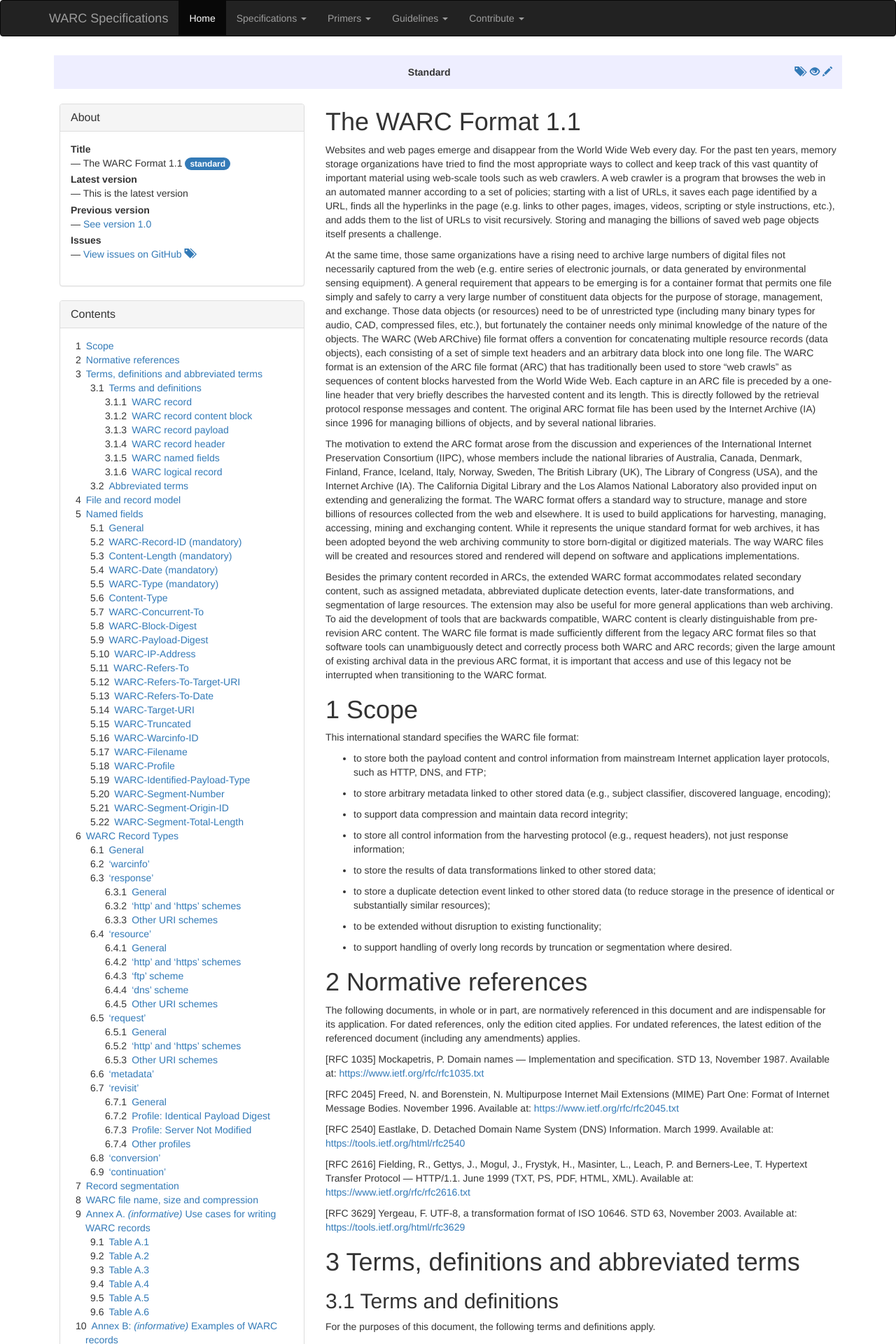
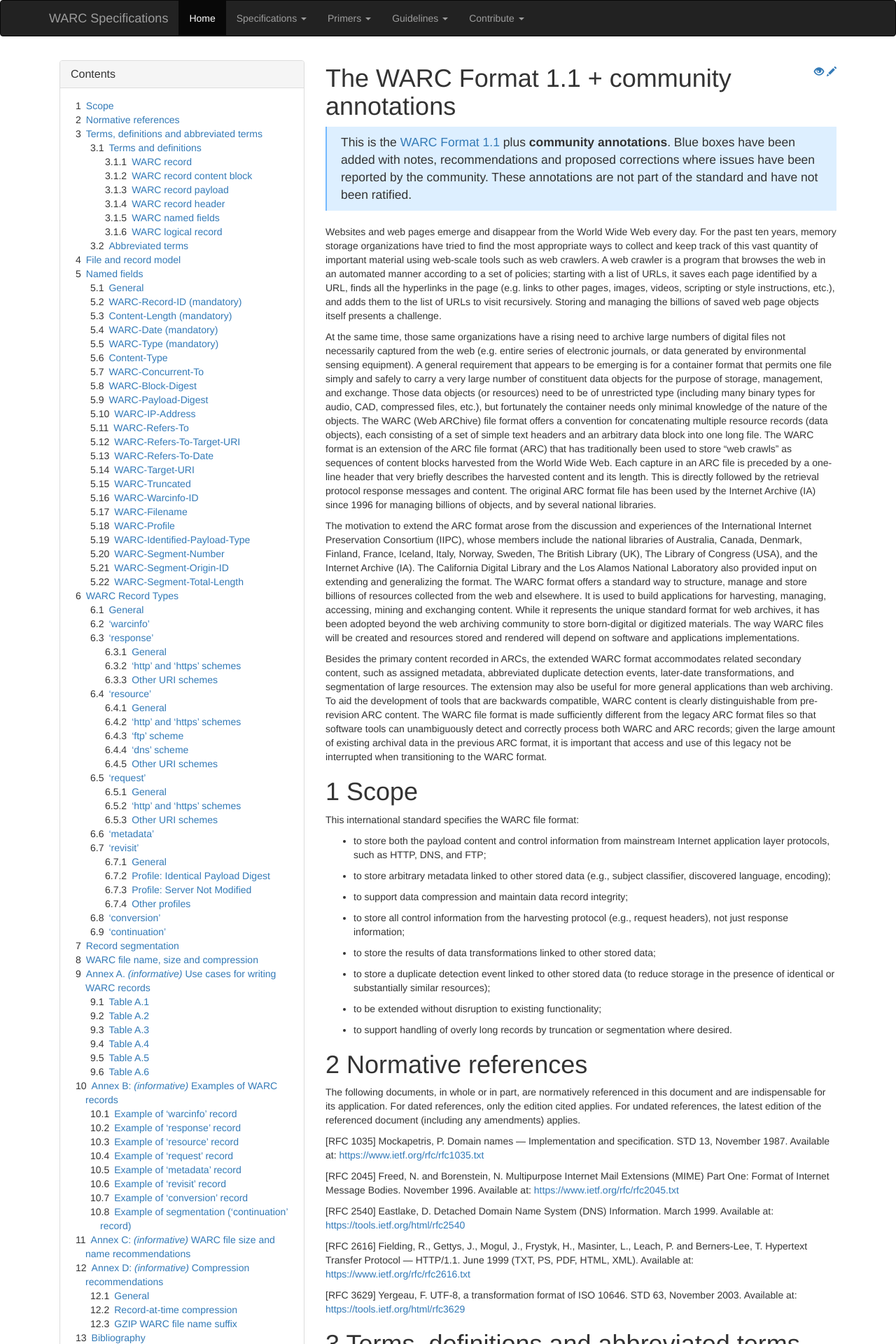
Before and after one commit to iipc/warc-specifications, a Jekyll site: the page built from specifications/warc-format/warc-1.1-annotated/index.md, in a window 1280 px wide. Shown: the top 1920 px of the page at 70% size. Built offline with Jekyll 4.4.1, drawn with Linux system fonts in a browser that asks for light colours; nearby versions of some CDN libraries; some of the changed text lies outside the part shown.

Commit message:
WARC/1.1 annotated: introduction

```diff
--- a/specifications/warc-format/warc-1.1-annotated/index.md
+++ b/specifications/warc-format/warc-1.1-annotated/index.md
@@ -1,12 +1,24 @@
 ---
 title: The WARC Format
-status: standard
-version: 1.1
+version: 1.1 + community annotations
 numbered: true
 latest: true
 version-of: warc-format
-previous-version: 1.0
+previous-version: 1.1
 ---
+
+<style>
+blockquote {
+    background: #ddefff;
+    border-left: 2px solid #74baff;
+}
+</style>
+
+> This is the [WARC Format 1.1](../warc-1.1/) plus **community
+> annotations**. Blue boxes have been added with notes, recommendations
+> and proposed corrections where issues have been reported by the
+> community. These annotations are not part of the standard and have
+> not been ratified.
 
 Websites and web pages emerge and disappear from the World Wide Web
 every day. For the past ten years, memory storage organizations have
```
